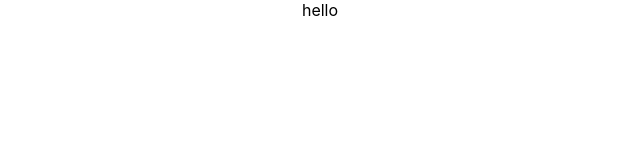
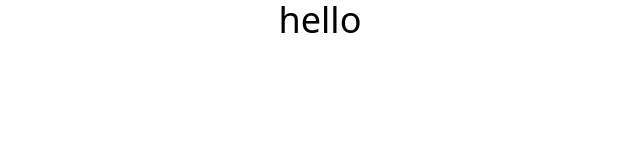
Before and after one commit to stephen-ics/consult-hub, a React (Create React App) app: page / in a window 1280 px wide. Shown: the top 160 px of the page, without its empty margins (320-960 px from the left). Built offline with nearby package versions, Linux system fonts and the light colour scheme.

Commit message:
configured tailwind css

```diff
--- a/package.json
+++ b/package.json
@@ -34,5 +34,8 @@
       "last 1 firefox version",
       "last 1 safari version"
     ]
+  },
+  "devDependencies": {
+    "tailwindcss": "^3.4.3"
   }
 }
--- a/src/App.js
+++ b/src/App.js
@@ -3,7 +3,9 @@ import './App.css';
 function App() {
   return (
     <div className="App">
-      hello
+      <h1 className='text-4xl'>
+        hello
+      </h1>
     </div>
   );
 }
--- a/src/index.css
+++ b/src/index.css
@@ -1,13 +1,3 @@
-body {
-  margin: 0;
-  font-family: -apple-system, BlinkMacSystemFont, 'Segoe UI', 'Roboto', 'Oxygen',
-    'Ubuntu', 'Cantarell', 'Fira Sans', 'Droid Sans', 'Helvetica Neue',
-    sans-serif;
-  -webkit-font-smoothing: antialiased;
-  -moz-osx-font-smoothing: grayscale;
-}
-
-code {
-  font-family: source-code-pro, Menlo, Monaco, Consolas, 'Courier New',
-    monospace;
-}
+@tailwind base;
+@tailwind components;
+@tailwind utilities;
--- /dev/null
+++ b/tailwind.config.js
@@ -0,0 +1,8 @@
+/** @type {import('tailwindcss').Config} */
+module.exports = {
+  content: ["./src/**/*.{html,js}"],
+  theme: {
+    extend: {},
+  },
+  plugins: [],
+}
```
Also changed, not shown: 1 other file (tests, documents, lock files or other folders).
